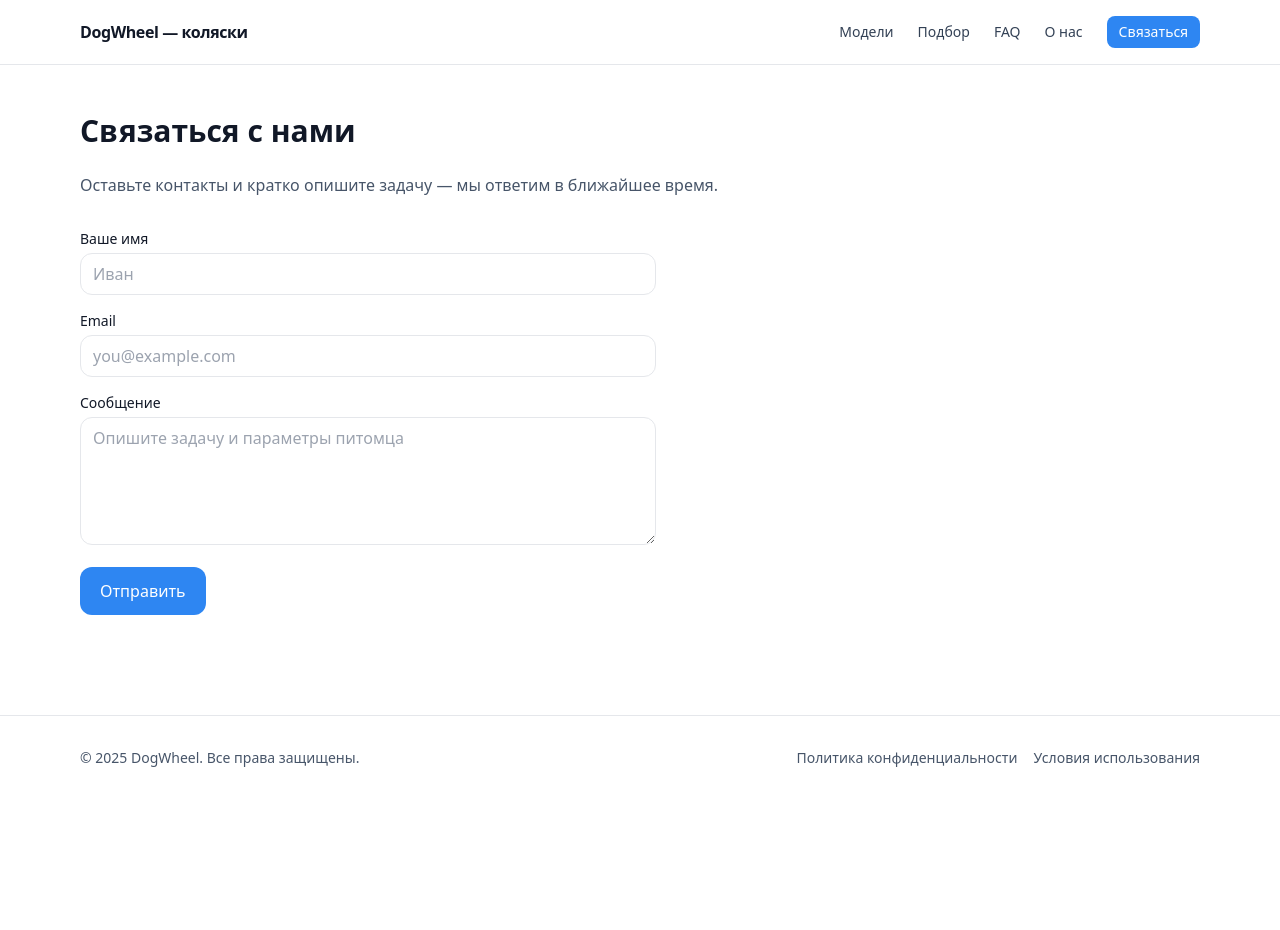
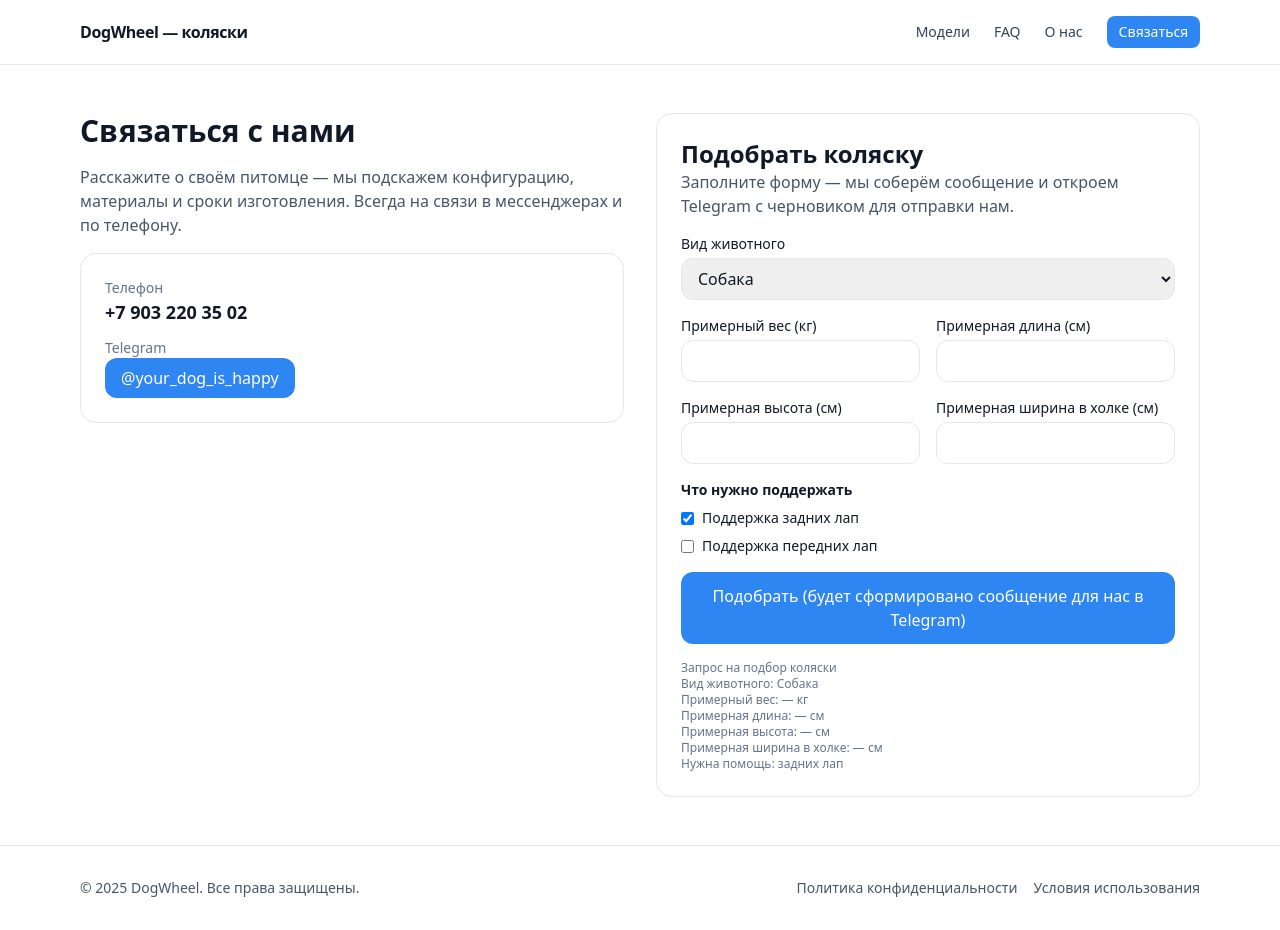
Before and after one commit to EvgenyShil/laplive.ru, a Next.js app: page /contact in a window 1280 px wide. Before the commit the page ends 800 px from the top, so only its background shows below. Built offline with nearby package versions, Linux system fonts and the light colour scheme.

Commit message:
Refresh content and contact flow

```diff
--- a/app/contact/page.tsx
+++ b/app/contact/page.tsx
@@ -1,11 +1,46 @@
 import { ContactForm } from '@/components/ContactForm';
+import Link from 'next/link';
 
 export default function ContactPage() {
   return (
-    <div className="container py-12">
-      <h1 className="text-3xl font-semibold mb-6">Связаться с нами</h1>
-      <p className="text-slate-600 mb-8">Оставьте контакты и кратко опишите задачу — мы ответим в ближайшее время.</p>
-      <ContactForm />
+    <div className="container py-12 space-y-10">
+      <div className="grid gap-8 lg:grid-cols-2 items-start">
+        <div className="space-y-4">
+          <h1 className="text-3xl font-semibold">Связаться с нами</h1>
+          <p className="text-slate-600">
+            Расскажите о своём питомце — мы подскажем конфигурацию, материалы и сроки изготовления. Всегда на связи в
+            мессенджерах и по телефону.
+          </p>
+          <div className="rounded-2xl border p-6 space-y-3 bg-white/60">
+            <div>
+              <p className="text-sm text-slate-500">Телефон</p>
+              <a href="tel:+79032203502" className="text-lg font-semibold">
+                +7 903 220 35 02
+              </a>
+            </div>
+            <div>
+              <p className="text-sm text-slate-500">Telegram</p>
+              <Link
+                href="https://t.me/your_dog_is_happy"
+                className="inline-flex items-center rounded-xl bg-brand-600 px-4 py-2 text-white hover:bg-brand-700"
+                target="_blank"
+                rel="noreferrer"
+              >
+                @your_dog_is_happy
+              </Link>
+            </div>
+          </div>
+        </div>
+        <section id="fit-form" className="rounded-2xl border p-6 bg-white/60 space-y-4">
+          <div>
+            <h2 className="text-2xl font-semibold">Подобрать коляску</h2>
+            <p className="text-slate-600">
+              Заполните форму — мы соберём сообщение и откроем Telegram с черновиком для отправки нам.
+            </p>
+          </div>
+          <ContactForm />
+        </section>
+      </div>
     </div>
   );
 }
--- a/app/layout.tsx
+++ b/app/layout.tsx
@@ -12,6 +12,12 @@
 export default function RootLayout({ children }: { children: React.ReactNode }) {
   return (
     <html lang="ru">
+      <head>
+        <meta name="yandex-verification" content="fa69aa6957782e2c" />
+        <meta name="yandex-verification" content="793414969bb2bc39" />
+        <meta name="yandex-verification" content="9f47667387e00b0d" />
+        <meta name="yandex-verification" content="91d0c0dde46a84ab" />
+      </head>
       <body className="min-h-screen flex flex-col">
         <Header />
         <main className="flex-1">{children}</main>
--- a/app/products/page.tsx
+++ b/app/products/page.tsx
@@ -1,9 +1,30 @@
 import Image from 'next/image';
 
 const products = [
-  { id: 'rear', title: 'Задняя опора', desc: 'Для собак с парезом/параличом задних конечностей.', img: '/images/dog-placeholder.jpg' },
-  { id: 'front', title: 'Передняя опора', desc: 'Поддержка передних конечностей при неврологических патологиях.', img: '/images/dog-placeholder.jpg' },
-  { id: 'quad', title: 'Четырёхопорная', desc: 'Полная поддержка корпуса и баланса.', img: '/images/dog-placeholder.jpg' },
+  {
+    id: 'rear',
+    title: 'Поддержка задних лап',
+    desc: 'Для животных с парезом или параличом задних конечностей: настраиваем по высоте, ширине и длине корпуса.',
+    img: '/images/dog-placeholder.jpg'
+  },
+  {
+    id: 'quad',
+    title: 'Поддержка всех четырёх лап',
+    desc: 'Опоры спереди и сзади удерживают корпус в равновесии и снимают нагрузку с позвоночника.',
+    img: '/images/dog-placeholder.jpg'
+  },
+  {
+    id: 'rabbit',
+    title: 'Коляска для кролика',
+    desc: 'Конструкция с учётом миниатюрного корпуса и чувствительных лапок. Мягкие фиксаторы не трут кожу.',
+    img: '/images/dog-placeholder.jpg'
+  },
+  {
+    id: 'custom',
+    title: 'Изготовление для любого животного',
+    desc: 'Если вашего любимца нет в каталоге, мы смоделируем индивидуальную коляску под мерки и особенности вида.',
+    img: '/images/dog-placeholder.jpg'
+  }
 ];
 
 export default function ProductsPage() {
--- a/components/CTA.tsx
+++ b/components/CTA.tsx
@@ -6,9 +6,9 @@
       <div className="flex flex-col sm:flex-row items-start sm:items-center justify-between gap-4">
         <div>
           <h3 className="text-2xl font-semibold">Готовы помочь вашему питомцу</h3>
-          <p className="text-slate-600">Отправьте параметры — предложим конфигурацию и смету.</p>
+          <p className="text-slate-600">Фиксируем мерки, моделируем в 3D и держим связь на каждом этапе.</p>
         </div>
-        <Link href="/contact" className="inline-flex items-center rounded-xl bg-brand-600 px-5 py-3 text-white hover:bg-brand-700">Связаться</Link>
+        <Link href="/contact#fit-form" className="inline-flex items-center rounded-xl bg-brand-600 px-5 py-3 text-white hover:bg-brand-700">Подобрать коляску</Link>
       </div>
     </section>
   );
--- a/components/ContactForm.tsx
+++ b/components/ContactForm.tsx
@@ -1,49 +1,100 @@
 'use client';
-import { useState } from 'react';
+
+import { useMemo, useState } from 'react';
 
 export function ContactForm() {
-  const [status, setStatus] = useState<'idle' | 'ok' | 'error'>('idle');
-  const [error, setError] = useState<string>('');
+  const [animal, setAnimal] = useState<'dog' | 'rabbit' | 'other'>('dog');
+  const [customAnimal, setCustomAnimal] = useState('');
+  const [weight, setWeight] = useState('');
+  const [length, setLength] = useState('');
+  const [height, setHeight] = useState('');
+  const [width, setWidth] = useState('');
+  const [supportRear, setSupportRear] = useState(true);
+  const [supportFront, setSupportFront] = useState(false);
 
-  async function onSubmit(e: React.FormEvent<HTMLFormElement>) {
+  const message = useMemo(() => {
+    const animalName =
+      animal === 'dog' ? 'Собака' : animal === 'rabbit' ? 'Кролик' : customAnimal.trim() || 'Другой питомец';
+    const support: string[] = [];
+    if (supportRear) support.push('задних лап');
+    if (supportFront) support.push('передних лап');
+    const supportText = support.length ? support.join(' и ') : 'нужно обсудить';
+
+    return [
+      'Запрос на подбор коляски',
+      `Вид животного: ${animalName}`,
+      `Примерный вес: ${weight || '—'} кг`,
+      `Примерная длина: ${length || '—'} см`,
+      `Примерная высота: ${height || '—'} см`,
+      `Примерная ширина в холке: ${width || '—'} см`,
+      `Нужна помощь: ${supportText}`
+    ].join('\n');
+  }, [animal, customAnimal, height, length, supportFront, supportRear, weight, width]);
+
+  function handleSubmit(e: React.FormEvent<HTMLFormElement>) {
     e.preventDefault();
-    setStatus('idle');
-    setError('');
-
-    const form = new FormData(e.currentTarget);
-    const payload = Object.fromEntries(form.entries());
-
-    const res = await fetch('/api/contact', {
-      method: 'POST',
-      headers: { 'Content-Type': 'application/json' },
-      body: JSON.stringify(payload)
-    });
-
-    if (res.ok) setStatus('ok');
-    else {
-      const data = await res.json().catch(() => ({}));
-      setError(data?.error ?? 'Ошибка отправки');
-      setStatus('error');
-    }
+    const url = new URL('https://t.me/share/url');
+    url.searchParams.set('url', 'https://t.me/your_dog_is_happy');
+    url.searchParams.set('text', message);
+    window.open(url.toString(), '_blank');
   }
 
   return (
-    <form onSubmit={onSubmit} className="max-w-xl space-y-4">
+    <form onSubmit={handleSubmit} className="space-y-4">
       <div>
-        <label className="block text-sm mb-1">Ваше имя</label>
-        <input name="name" required className="w-full rounded-xl border px-3 py-2" placeholder="Иван" />
+        <label className="block text-sm mb-1">Вид животного</label>
+        <select
+          value={animal}
+          onChange={e => setAnimal(e.target.value as 'dog' | 'rabbit' | 'other')}
+          className="w-full rounded-xl border px-3 py-2"
+        >
+          <option value="dog">Собака</option>
+          <option value="rabbit">Кролик</option>
+          <option value="other">Другой</option>
+        </select>
       </div>
-      <div>
-        <label className="block text-sm mb-1">Email</label>
-        <input type="email" name="email" required className="w-full rounded-xl border px-3 py-2" placeholder="you@example.com" />
+      {animal === 'other' && (
+        <div>
+          <label className="block text-sm mb-1">Укажите вид</label>
+          <input
+            value={customAnimal}
+            onChange={e => setCustomAnimal(e.target.value)}
+            className="w-full rounded-xl border px-3 py-2"
+            placeholder="Например, хорёк"
+          />
+        </div>
+      )}
+      <div className="grid sm:grid-cols-2 gap-4">
+        <div>
+          <label className="block text-sm mb-1">Примерный вес (кг)</label>
+          <input value={weight} onChange={e => setWeight(e.target.value)} className="w-full rounded-xl border px-3 py-2" />
+        </div>
+        <div>
+          <label className="block text-sm mb-1">Примерная длина (см)</label>
+          <input value={length} onChange={e => setLength(e.target.value)} className="w-full rounded-xl border px-3 py-2" />
+        </div>
+        <div>
+          <label className="block text-sm mb-1">Примерная высота (см)</label>
+          <input value={height} onChange={e => setHeight(e.target.value)} className="w-full rounded-xl border px-3 py-2" />
+        </div>
+        <div>
+          <label className="block text-sm mb-1">Примерная ширина в холке (см)</label>
+          <input value={width} onChange={e => setWidth(e.target.value)} className="w-full rounded-xl border px-3 py-2" />
+        </div>
       </div>
-      <div>
-        <label className="block text-sm mb-1">Сообщение</label>
-        <textarea name="message" required minLength={10} className="w-full rounded-xl border px-3 py-2 h-32" placeholder="Опишите задачу и параметры питомца" />
-      </div>
-      <button type="submit" className="inline-flex items-center rounded-xl bg-brand-600 px-5 py-3 text-white hover:bg-brand-700">Отправить</button>
-      {status === 'ok' && <p className="text-green-600">Спасибо! Мы свяжемся с вами.</p>}
-      {status === 'error' && <p className="text-red-600">{error}</p>}
+      <fieldset className="space-y-2">
+        <legend className="text-sm font-semibold">Что нужно поддержать</legend>
+        <label className="flex items-center gap-2 text-sm">
+          <input type="checkbox" checked={supportRear} onChange={e => setSupportRear(e.target.checked)} /> Поддержка задних лап
+        </label>
+        <label className="flex items-center gap-2 text-sm">
+          <input type="checkbox" checked={supportFront} onChange={e => setSupportFront(e.target.checked)} /> Поддержка передних лап
+        </label>
+      </fieldset>
+      <button type="submit" className="w-full inline-flex items-center justify-center rounded-xl bg-brand-600 px-5 py-3 text-white hover:bg-brand-700">
+        Подобрать (будет сформировано сообщение для нас в Telegram)
+      </button>
+      <p className="text-xs text-slate-500 whitespace-pre-line">{message}</p>
     </form>
   );
 }
--- a/components/Header.tsx
+++ b/components/Header.tsx
@@ -7,7 +7,6 @@
         <Link href="/" className="font-semibold tracking-tight">DogWheel — коляски</Link>
         <nav className="flex items-center gap-6 text-sm text-slate-700">
           <Link href="/products" className="hover:text-slate-900">Модели</Link>
-          <Link href="/sizing" className="hover:text-slate-900">Подбор</Link>
           <Link href="/faq" className="hover:text-slate-900">FAQ</Link>
           <Link href="/about" className="hover:text-slate-900">О нас</Link>
           <Link href="/contact" className="inline-flex items-center rounded-lg bg-brand-600 px-3 py-1.5 text-white hover:bg-brand-700">Связаться</Link>
--- a/components/Hero.tsx
+++ b/components/Hero.tsx
@@ -7,10 +7,11 @@
       <div className="space-y-6">
         <h1 className="text-4xl sm:text-5xl font-semibold leading-tight">Коляски, которые возвращают прогулки</h1>
         <p className="text-slate-600 text-lg">
-          Производим инвалидные коляски для собак под индивидуальные мерки. Лёгкие, прочные и удобные.
+          С нашими колясками жизнь — это галгол: мы создаём красивые и бодрые конструкции, которые дарят питомцу свободу
+          без тени жалости.
         </p>
         <div className="flex gap-3">
-          <Link href="/sizing" className="inline-flex items-center rounded-xl bg-brand-600 px-5 py-3 text-white hover:bg-brand-700">Подобрать размер</Link>
+          <Link href="/contact#fit-form" className="inline-flex items-center rounded-xl bg-brand-600 px-5 py-3 text-white hover:bg-brand-700">Подобрать коляску</Link>
           <Link href="/products" className="inline-flex items-center rounded-xl border px-5 py-3 hover:bg-slate-50">Посмотреть модели</Link>
         </div>
       </div>
```
Also changed, not shown: app/about/page.tsx (+11 -8 lines), app/faq/page.tsx (+4 -4 lines), app/page.tsx (+49 -5 lines).
